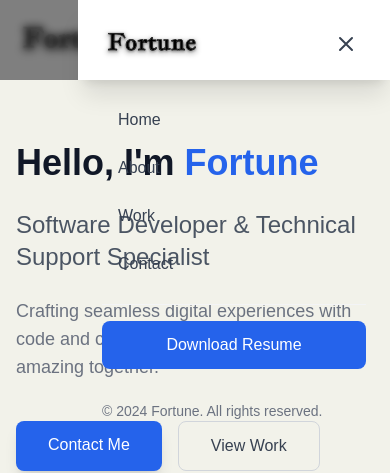
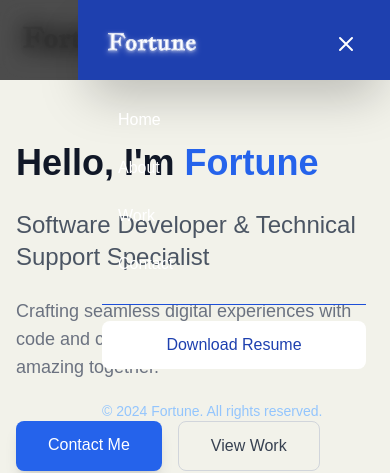
Before and after one commit to Fortunechinenyem/UpdatedPortfolio, a Next.js app: page / in a window 390 px wide. Both pictures are taken after a click on the button "Toggle menu". Shown: the top 473 px of the page. Built offline with nearby package versions, Linux system fonts and the light colour scheme.

Commit message:
update on navbar

```diff
--- a/app/components/Navbar.jsx
+++ b/app/components/Navbar.jsx
@@ -70,6 +70,7 @@ const Navbar = () => {
             </Link>
           </div>
 
+          {/* Mobile Menu Button */}
           <div className="md:hidden flex items-center">
             <button
               onClick={() => setIsOpen(!isOpen)}
@@ -98,20 +99,23 @@ const Navbar = () => {
         </div>
       </div>
 
+      {/* Mobile Menu */}
       <div
         className={`md:hidden fixed inset-0 z-40 transition-all duration-300 ease-in-out ${
           isOpen ? "opacity-100 visible" : "opacity-0 invisible"
         }`}
       >
+        {/* Semi-transparent overlay */}
         <div
-          className={`absolute inset-0 bg-black/50 backdrop-blur-sm transition-opacity duration-300 ${
+          className={`absolute inset-0 bg-black/70 backdrop-blur-md transition-opacity duration-300 ${
             isOpen ? "opacity-100" : "opacity-0"
           }`}
           onClick={() => setIsOpen(false)}
         ></div>
 
+        {/* Menu panel - using a dark blue background for better contrast */}
         <div
-          className={`absolute right-0 top-0 h-full w-4/5 max-w-sm bg-white shadow-xl transform transition-transform duration-300 ease-in-out ${
+          className={`absolute right-0 top-0 h-full w-4/5 max-w-sm bg-blue-800 shadow-2xl transform transition-transform duration-300 ease-in-out ${
             isOpen ? "translate-x-0" : "translate-x-full"
           }`}
         >
@@ -124,11 +128,12 @@ const Navbar = () => {
                   width={100}
                   height={40}
                   priority
+                  className="invert" // Makes logo white on dark background
                 />
               </Link>
               <button
                 onClick={() => setIsOpen(false)}
-                className="p-2 rounded-lg text-gray-700 hover:bg-gray-100 transition-all duration-200"
+                className="p-2 rounded-lg text-white hover:bg-blue-700 transition-all duration-200"
                 aria-label="Close menu"
               >
                 <svg
@@ -161,11 +166,11 @@ const Navbar = () => {
                 Contact
               </MobileNavLink>
 
-              <div className="pt-4 mt-8 border-t border-gray-100">
+              <div className="pt-4 mt-8 border-t border-blue-700">
                 <Link
                   href="/mycv.pdf"
                   download="Fortune_CV.pdf"
-                  className="block w-full px-4 py-3 bg-blue-600 text-white rounded-lg font-medium text-center hover:bg-blue-700 transition-all duration-300"
+                  className="block w-full px-4 py-3 bg-white text-blue-800 rounded-lg font-medium text-center hover:bg-gray-100 transition-all duration-300"
                   onClick={() => setIsOpen(false)}
                 >
                   Download Resume
@@ -173,7 +178,7 @@ const Navbar = () => {
               </div>
             </nav>
 
-            <div className="mt-auto pt-8 text-sm text-gray-500">
+            <div className="mt-auto pt-8 text-sm text-blue-300">
               <p>© {new Date().getFullYear()} Fortune. All rights reserved.</p>
             </div>
           </div>
@@ -183,6 +188,7 @@ const Navbar = () => {
   );
 };
 
+// Reusable NavLink component
 const NavLink = ({ href, children }) => (
   <Link href={href} passHref>
     <div className="relative px-4 py-2 group">
@@ -194,11 +200,12 @@ const NavLink = ({ href, children }) => (
   </Link>
 );
 
+// Reusable MobileNavLink component - updated for dark theme
 const MobileNavLink = ({ href, onClick, children }) => (
   <Link href={href} passHref>
     <div
       onClick={onClick}
-      className="block px-4 py-3 text-gray-700 hover:bg-gray-50 rounded-lg font-medium transition-colors duration-200"
+      className="block px-4 py-3 text-white hover:bg-blue-700 rounded-lg font-medium transition-colors duration-200"
     >
       {children}
     </div>
```
